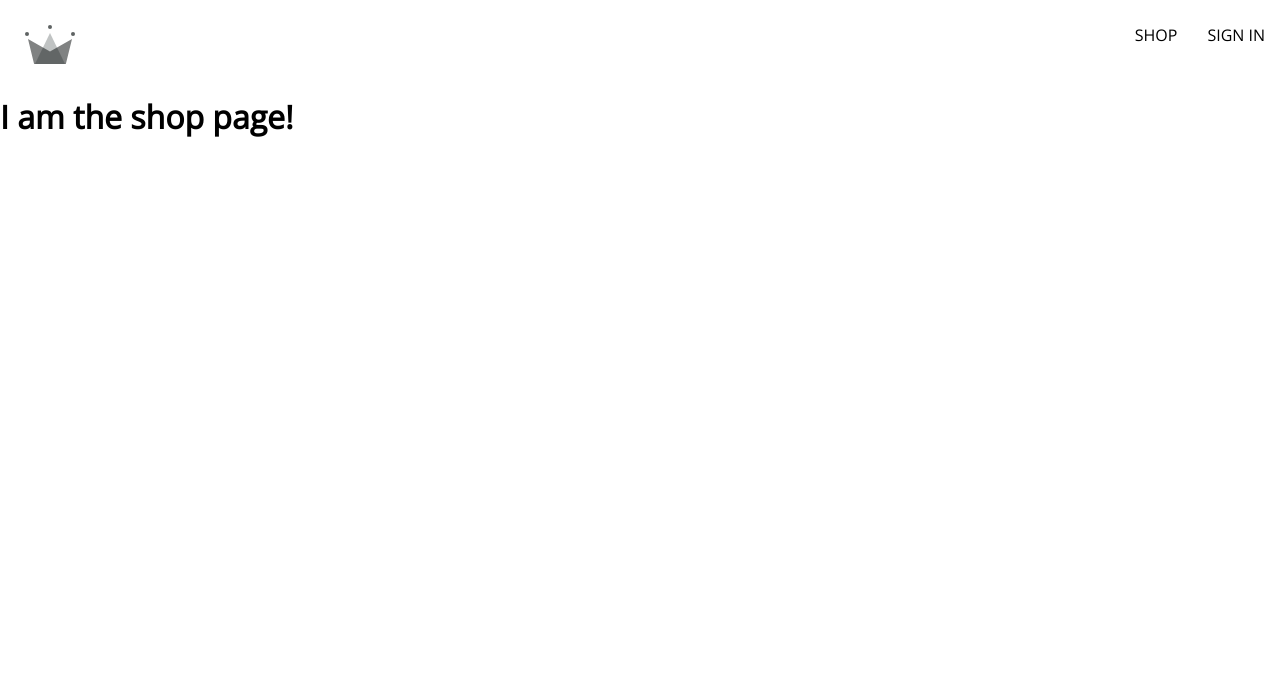
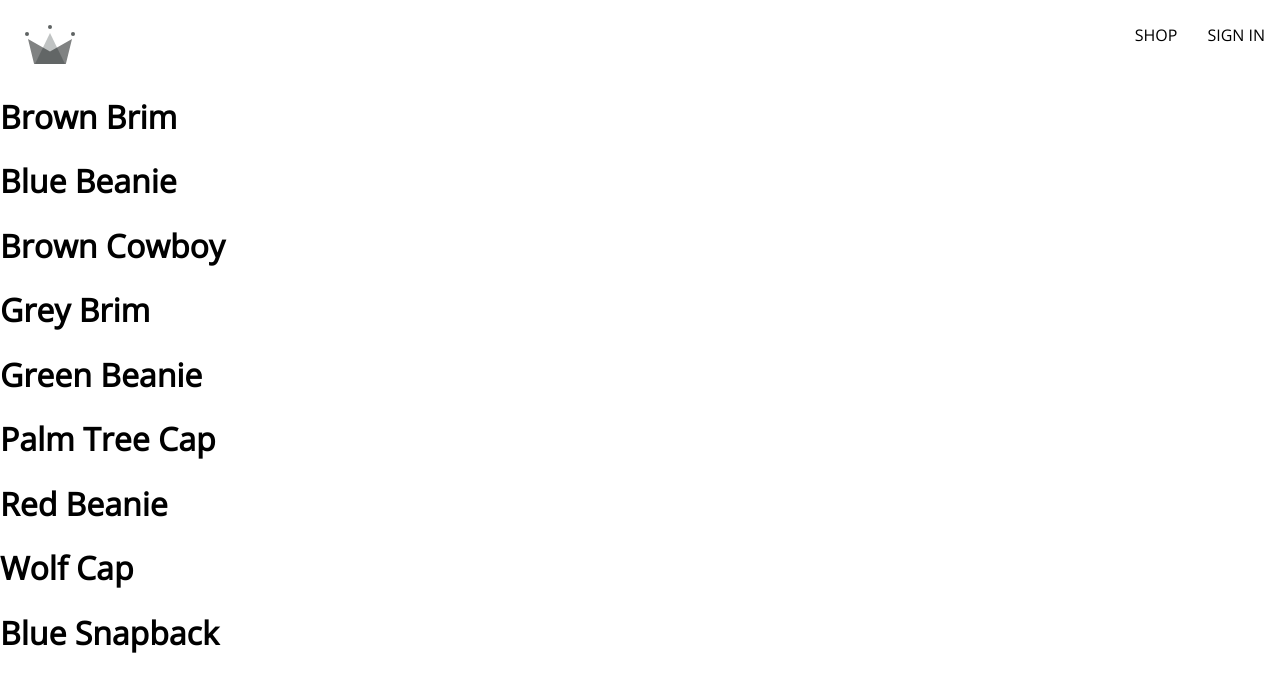
Before and after one commit to bergstenarn/crwn-cloting-62120, a React (Create React App) app: page /shop in a window 1280 px wide. Shown: the top 692 px of the page. Built offline with nearby package versions, Linux system fonts and the light colour scheme; no server answers.

Commit message:
111. New Shop Page

```diff
--- a/src/App.js
+++ b/src/App.js
@@ -2,10 +2,7 @@
 import Navigation from "./routes/navigation/navigation.component";
 import Home from "./routes/home/home.component";
 import Authentication from "./routes/authentication/authentication.component";
-
-const Shop = () => {
-  return <h1>I am the shop page!</h1>;
-};
+import Shop from "./routes/shop/shop.component";
 
 const App = () => {
   return (
--- /dev/null
+++ b/src/routes/shop/shop.component.jsx
@@ -0,0 +1,15 @@
+import SHOP_DATA from "../../shop-data.json";
+
+const Shop = () => {
+  return (
+    <div>
+      {SHOP_DATA.map(({ id, name }) => (
+        <div key={id}>
+          <h1>{name}</h1>
+        </div>
+      ))}
+    </div>
+  );
+};
+
+export default Shop;
--- /dev/null
+++ b/src/shop-data.json
@@ -0,0 +1,56 @@
+[
+  {
+    "id": 1,
+    "name": "Brown Brim",
+    "imageUrl": "https://i.ibb.co/ZYW3VTp/brown-brim.png",
+    "price": 25
+  },
+  {
+    "id": 2,
+    "name": "Blue Beanie",
+    "imageUrl": "https://i.ibb.co/ypkgK0X/blue-beanie.png",
+    "price": 18
+  },
+  {
+    "id": 3,
+    "name": "Brown Cowboy",
+    "imageUrl": "https://i.ibb.co/QdJwgmp/brown-cowboy.png",
+    "price": 35
+  },
+  {
+    "id": 4,
+    "name": "Grey Brim",
+    "imageUrl": "https://i.ibb.co/RjBLWxB/grey-brim.png",
+    "price": 25
+  },
+  {
+    "id": 5,
+    "name": "Green Beanie",
+    "imageUrl": "https://i.ibb.co/YTjW3vF/green-beanie.png",
+    "price": 18
+  },
+  {
+    "id": 6,
+    "name": "Palm Tree Cap",
+    "imageUrl": "https://i.ibb.co/rKBDvJX/palm-tree-cap.png",
+    "price": 14
+  },
+  {
+    "id": 7,
+    "name": "Red Beanie",
+    "imageUrl": "https://i.ibb.co/bLB646Z/red-beanie.png",
+    "price": 18
+  },
+  {
+    "id": 8,
+    "name": "Wolf Cap",
+    "imageUrl": "https://i.ibb.co/1f2nWMM/wolf-cap.png",
+    "price": 14
+  },
+  {
+    "id": 9,
+    "name": "Blue Snapback",
+    "imageUrl": "https://i.ibb.co/X2VJP2W/blue-snapback.png",
+    "price": 16
+  }
+]
```
